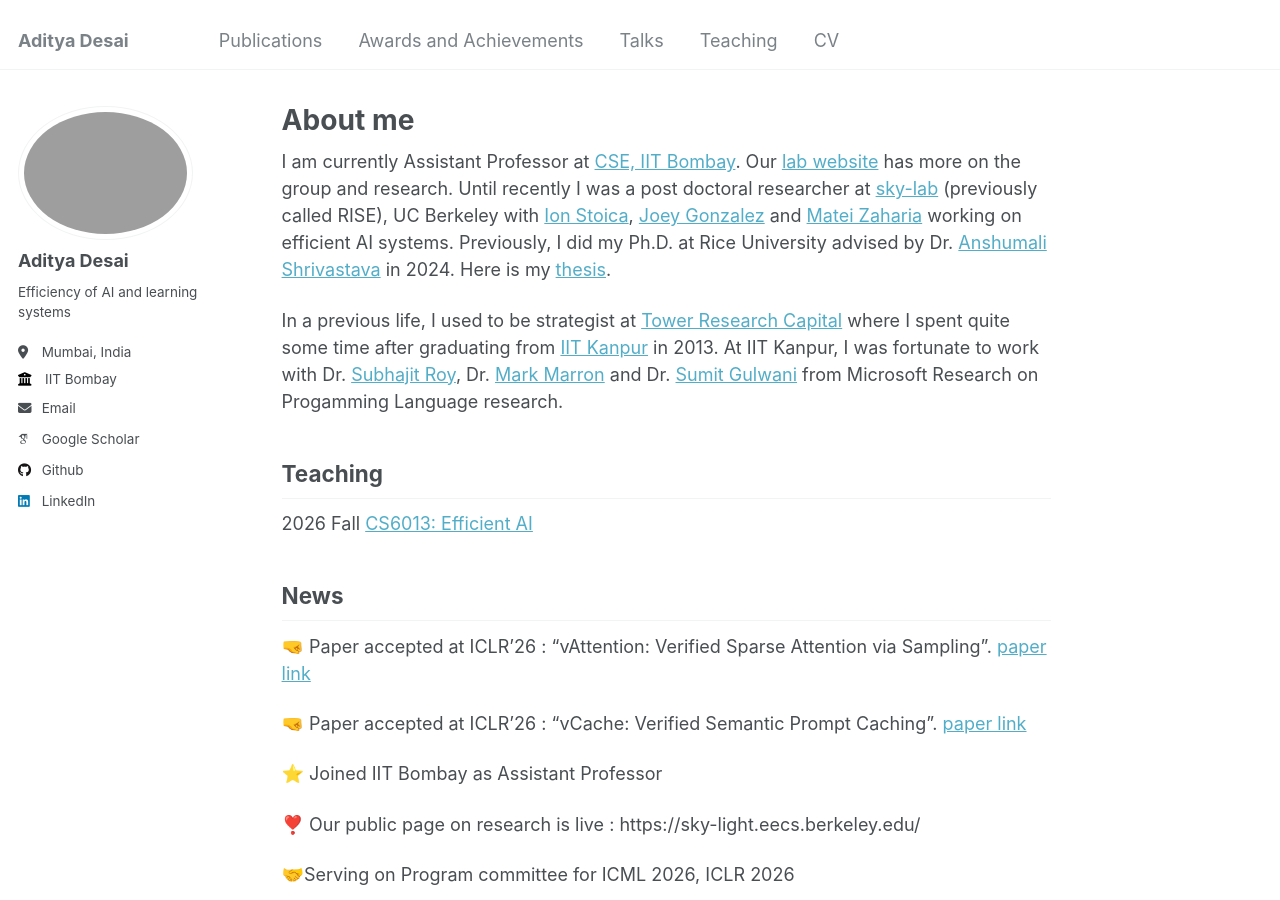
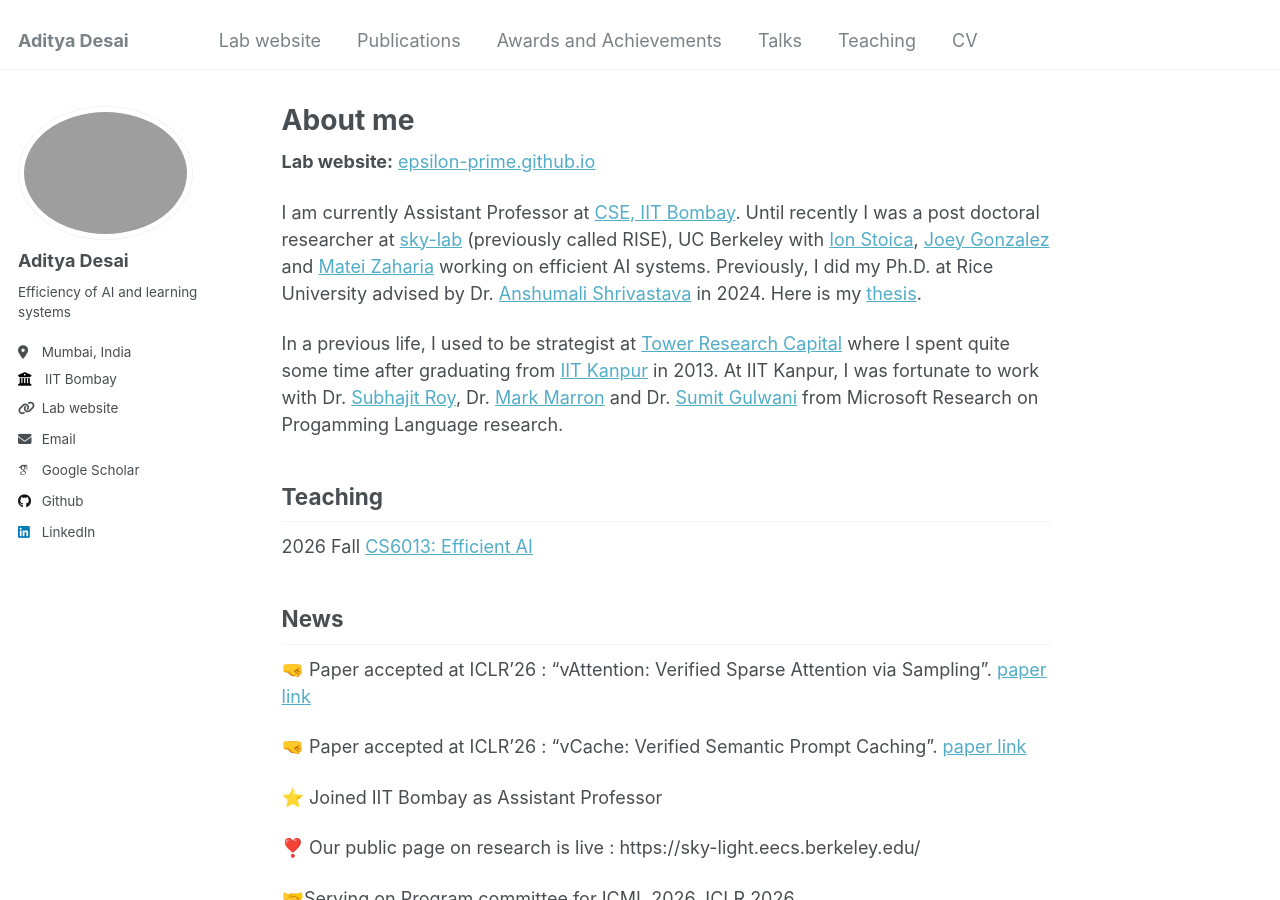
Before and after one commit to apd10/apd10.github.io, a Jekyll site: the page built from _pages/about.md, in a window 1280 px wide and 900 px high. Built offline with Jekyll 4.4.1, drawn with Linux system fonts in a browser that asks for light colours; some web fonts are replaced.

Commit message:
Make lab website link prominently visible.
Add a dedicated Lab website line at the top of the homepage, a top-nav Lab website item, and a sidebar Lab website link via author.uri.

```diff
--- a/_config.yml
+++ b/_config.yml
@@ -27,7 +27,7 @@ author:
   bio              : "Efficiency of AI and learning systems"
   location         : "Mumbai, India"
   employer         : "IIT Bombay"
-  uri              : # URL
+  uri              : "https://epsilon-prime.github.io/"
   email            : "apdesai@cse.iitb.ac.in"
 
   # Academic websites
--- a/_data/navigation.yml
+++ b/_data/navigation.yml
@@ -6,6 +6,8 @@
 
 main:
 
+  - title: "Lab website"
+    url: https://epsilon-prime.github.io/
 
   - title: "Publications"
     url: /publication/
--- a/_includes/author-profile.html
+++ b/_includes/author-profile.html
@@ -31,7 +31,7 @@
         <li class="author__desktop"><i class="fa fa-solid fa-building-columns icon-pad-right" aria-hidden="true"></i>{{ author.employer }}</li>
       {% endif %}
       {% if author.uri %}
-        <li><a href="{{ author.uri }}"><i class="fas fa-fw fa-link icon-pad-right" aria-hidden="true"></i>{{ site.data.ui-text[site.locale].website_label | default: "Website" }}</a></li>
+        <li><a href="{{ author.uri }}"><i class="fas fa-fw fa-link icon-pad-right" aria-hidden="true"></i>Lab website</a></li>
       {% endif %}
       {% if author.email %}
         <li><a href="mailto:{{ author.email }}"><i class="fas fa-fw fa-envelope icon-pad-right" aria-hidden="true"></i>{{ site.data.ui-text[site.locale].email_label | default: "Email" }}</a></li>
--- a/_pages/about.md
+++ b/_pages/about.md
@@ -7,7 +7,9 @@ redirect_from:
   - /about.html
 ---
 
-I am currently Assistant Professor at [CSE, IIT Bombay](https://www.cse.iitb.ac.in/). Our [lab website](https://epsilon-prime.github.io/) has more on the group and research. Until recently I was a post doctoral researcher at [sky-lab](https://sky.cs.berkeley.edu/) (previously called RISE), UC Berkeley with [Ion Stoica](https://people.eecs.berkeley.edu/~istoica/), [Joey Gonzalez](https://people.eecs.berkeley.edu/~jegonzal/) and [Matei Zaharia](https://people.eecs.berkeley.edu/~matei/) working on efficient AI systems. Previously, I did my Ph.D. at Rice University advised by Dr. [Anshumali Shrivastava](https://www.cs.rice.edu/~as143/) in 2024. Here is my [thesis](https://repository.rice.edu/items/47c844ea-4748-4751-8123-fd4182c635ee).
+**Lab website:** [epsilon-prime.github.io](https://epsilon-prime.github.io/)
+
+I am currently Assistant Professor at [CSE, IIT Bombay](https://www.cse.iitb.ac.in/). Until recently I was a post doctoral researcher at [sky-lab](https://sky.cs.berkeley.edu/) (previously called RISE), UC Berkeley with [Ion Stoica](https://people.eecs.berkeley.edu/~istoica/), [Joey Gonzalez](https://people.eecs.berkeley.edu/~jegonzal/) and [Matei Zaharia](https://people.eecs.berkeley.edu/~matei/) working on efficient AI systems. Previously, I did my Ph.D. at Rice University advised by Dr. [Anshumali Shrivastava](https://www.cs.rice.edu/~as143/) in 2024. Here is my [thesis](https://repository.rice.edu/items/47c844ea-4748-4751-8123-fd4182c635ee).
 
 In a previous life, I used to be strategist at [Tower Research Capital](https://tower-research.com/) where I spent quite some time after graduating from [IIT Kanpur](https://www.cse.iitk.ac.in/) in 2013. At IIT Kanpur, I was fortunate to work with Dr. [Subhajit Roy](https://www.cse.iitk.ac.in/users/subhajit/), Dr. [Mark Marron](https://software.imdea.org/~marron/) and Dr. [Sumit Gulwani](https://www.microsoft.com/en-us/research/people/sumitg/) from Microsoft Research on Progamming Language research.
 
```
